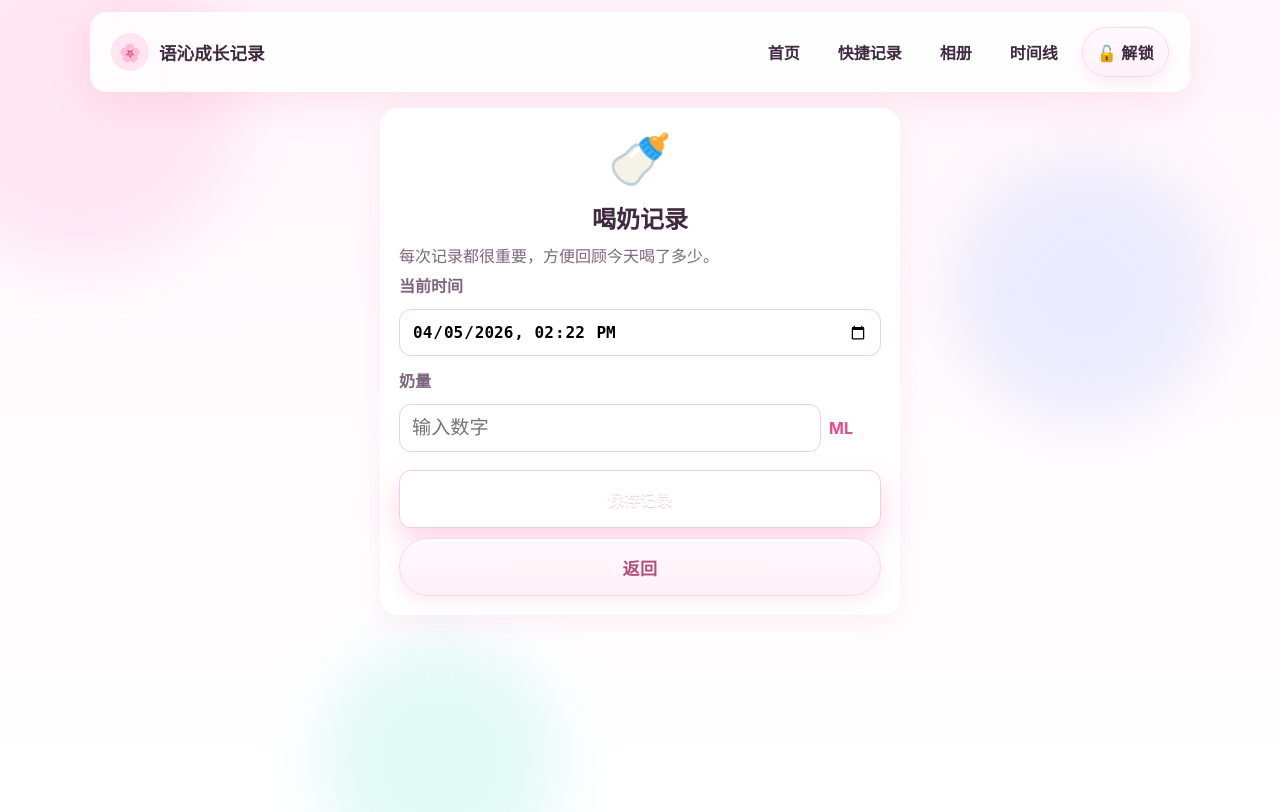
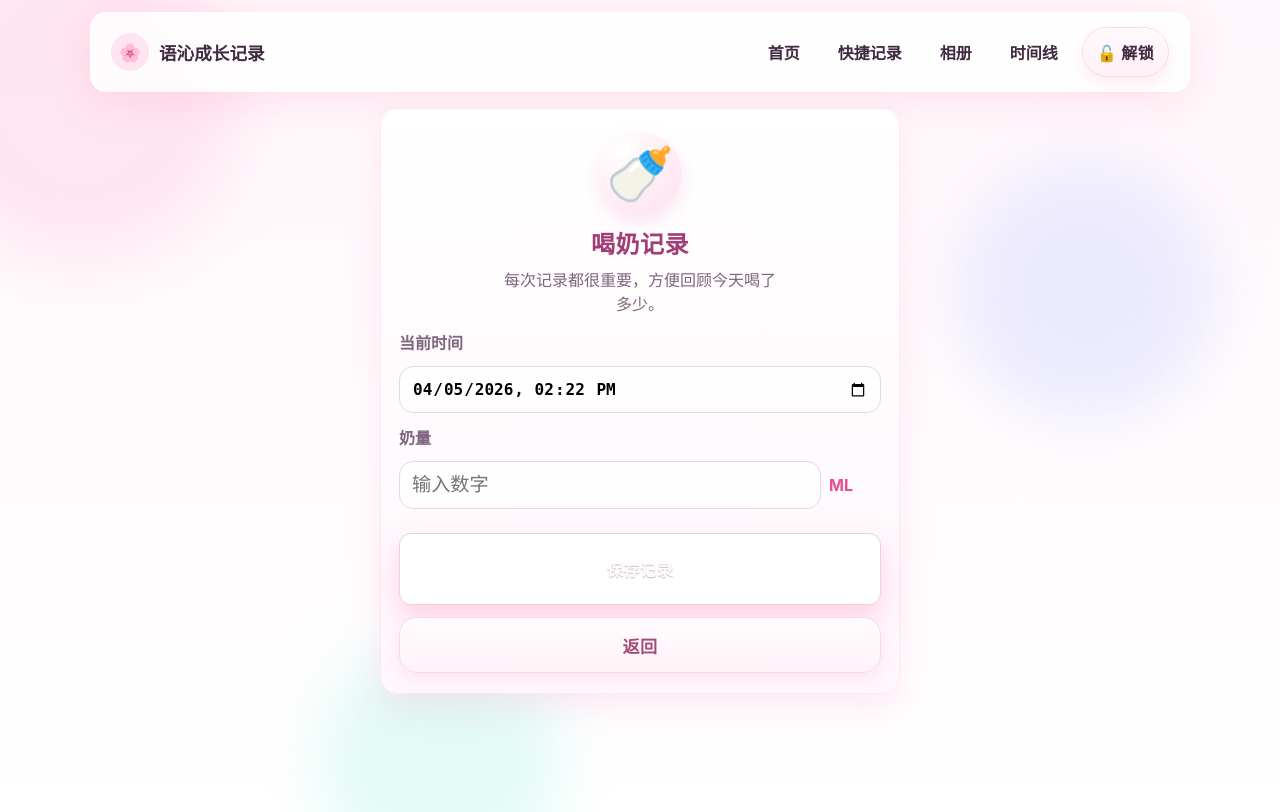
Before and after one commit to caiteng/yqlog, a Flask app: page /record/milk in a window 1280 px wide. Run offline with Flask 3, Linux system fonts and the light colour scheme; the visitor is signed in with stand-in values (Sample User, id 1).

Commit message:
style: refine milk and poop record page layout/buttons

```diff
--- a/static/css/main.css
+++ b/static/css/main.css
@@ -141,8 +141,39 @@ body {
 .quick-card p { margin: 0; color: var(--muted); }
 
 .record-panel { max-width: 520px; margin-left: auto; margin-right: auto; }
-.record-icon { font-size: 3.2rem; margin: 0 auto 10px; text-align: center; }
-.record-title { text-align: center; margin-bottom: 4px; }
+.cozy-record-panel {
+  padding: 22px 18px 20px;
+  border: 1px solid #ffe8f3;
+  box-shadow: 0 14px 34px rgba(247, 162, 205, 0.22);
+  background: linear-gradient(180deg, #fff 0%, #fff7fc 100%);
+}
+.record-head {
+  text-align: center;
+  margin-bottom: 14px;
+}
+.record-icon {
+  font-size: 3.4rem;
+  margin: 0 auto 10px;
+  text-align: center;
+  width: 84px;
+  height: 84px;
+  border-radius: 50%;
+  display: grid;
+  place-items: center;
+  background: radial-gradient(circle at 28% 22%, #fff 0%, #ffeaf4 62%, #ffe2f0 100%);
+  box-shadow: inset 0 1px 0 rgba(255, 255, 255, 0.95), 0 8px 18px rgba(239, 177, 211, 0.32);
+}
+.record-title {
+  text-align: center;
+  margin-bottom: 6px;
+  color: #a23e77;
+  letter-spacing: 0.02em;
+}
+.record-subtle {
+  margin: 0 auto;
+  max-width: 28ch;
+  line-height: 1.5;
+}
 .time-label { text-align: left; color: var(--muted); font-weight: 600; }
 .time-input { font-size: 1.1rem; font-weight: 600; }
 .ml-field { display: flex; align-items: center; gap: 8px; }
@@ -155,8 +186,44 @@ body {
   padding: 14px 24px;
 }
 .submit-actions { display: grid; gap: 10px; margin-top: 6px; }
+.record-submit-actions {
+  margin-top: 12px;
+  gap: 12px;
+}
 .submit-actions .btn-primary.big-btn { box-shadow: 0 12px 26px rgba(255, 133, 184, 0.34), inset 0 1px 0 rgba(255, 255, 255, 0.35); }
 .btn-back { color: #b04f7f; }
+.btn-round-main {
+  min-height: 72px;
+  border-radius: 999px;
+  background: linear-gradient(135deg, #ff86be 0%, #f36bb8 52%, #d97dff 100%);
+  color: #fff;
+  border: 1px solid #f8c0df;
+  font-size: 1.16rem;
+  letter-spacing: 0.04em;
+  text-shadow: 0 1px 1px rgba(122, 34, 84, 0.35);
+  box-shadow: 0 16px 28px rgba(235, 108, 184, 0.4), inset 0 2px 2px rgba(255, 255, 255, 0.34);
+}
+.btn-round-main:hover {
+  filter: brightness(1.05) saturate(1.03);
+  box-shadow: 0 18px 30px rgba(226, 102, 179, 0.44), inset 0 2px 2px rgba(255, 255, 255, 0.4);
+}
+.btn-round-main:focus-visible,
+.btn-secondary-soft:focus-visible,
+.status-item:focus-visible {
+  outline: none;
+  box-shadow: 0 0 0 3px #fff, 0 0 0 6px rgba(255, 131, 188, 0.35);
+}
+.btn-secondary-soft {
+  min-height: 56px;
+  border-radius: 18px;
+  color: #a54b79;
+  font-weight: 700;
+  background: linear-gradient(180deg, #fffcfe 0%, #fff2f8 100%);
+}
+.btn-round-main:disabled {
+  background: linear-gradient(135deg, #f5a9ce 0%, #eda2cd 100%);
+  color: #fff;
+}
 
 .status-group { display: grid; grid-template-columns: repeat(2, 1fr); gap: 8px; }
 .status-group.two-col { margin-bottom: 2px; }
@@ -170,6 +237,17 @@ body {
   font-weight: 700;
 }
 .status-item.active { background: #ffe9f4; border-color: #ff8fc0; color: var(--brand-deep); }
+.milk-record-panel .ml-field input,
+.poop-record-panel .time-input,
+.milk-record-panel .time-input {
+  border-radius: 14px;
+  border-color: #ecd5e5;
+  background: linear-gradient(180deg, #fff 0%, #fffcfe 100%);
+}
+.poop-record-panel .status-item {
+  border-radius: 14px;
+  min-height: 50px;
+}
 
 .photo-preview, .photo-grid { display: grid; gap: 10px; grid-template-columns: repeat(auto-fit, minmax(84px, 1fr)); }
 .photo-preview img, .photo-grid img {
@@ -305,6 +383,16 @@ body {
     font-size: 1.1rem;
     padding: 15px 22px;
   }
+  .cozy-record-panel { padding: 20px 14px 18px; }
+  .record-icon {
+    width: 80px;
+    height: 80px;
+    font-size: 3.2rem;
+  }
+  .btn-round-main {
+    min-height: 74px;
+    font-size: 1.15rem;
+  }
   .fixed-chart-height { height: 240px; min-height: 240px; max-height: 240px; }
   .viewer-actions { top: 10px; left: 10px; right: 10px; }
   .mobile-tabbar { display: flex; }
--- a/templates/milk.html
+++ b/templates/milk.html
@@ -1,10 +1,12 @@
 {% extends 'layout.html' %}
 {% block title %}记录喝奶 - 语沁成长记录{% endblock %}
 {% block content %}
-<section class="panel record-panel" id="milkApp">
-  <div class="record-icon">🍼</div>
-  <h2 class="record-title">喝奶记录</h2>
-  <p class="subtle">每次记录都很重要，方便回顾今天喝了多少。</p>
+<section class="panel record-panel cozy-record-panel milk-record-panel" id="milkApp">
+  <div class="record-head">
+    <div class="record-icon">🍼</div>
+    <h2 class="record-title">喝奶记录</h2>
+    <p class="subtle record-subtle">每次记录都很重要，方便回顾今天喝了多少。</p>
+  </div>
 
   <form method="post" class="mobile-form record-form" @submit="onSubmit">
     <label class="time-label">当前时间</label>
@@ -16,9 +18,9 @@
       <span>ML</span>
     </label>
 
-    <div class="submit-actions">
-      <button type="submit" class="btn btn-primary big-btn btn-save" :disabled="submitting">保存记录</button>
-      <a class="btn btn-soft big-btn btn-back" href="{{ url_for('quick_entry') }}">返回</a>
+    <div class="submit-actions record-submit-actions">
+      <button type="submit" class="btn btn-primary big-btn btn-save btn-round-main" :disabled="submitting">保存记录</button>
+      <a class="btn btn-soft big-btn btn-back btn-secondary-soft" href="{{ url_for('quick_entry') }}">返回</a>
     </div>
   </form>
 </section>
```
Also changed, not shown: templates/poop.html (+9 -7 lines).
